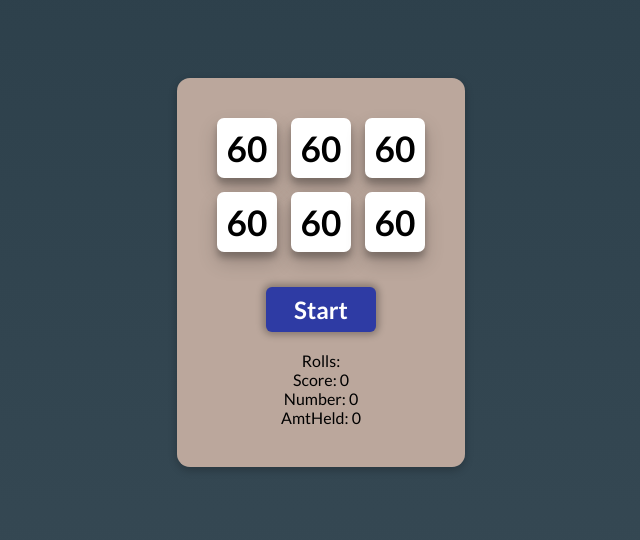
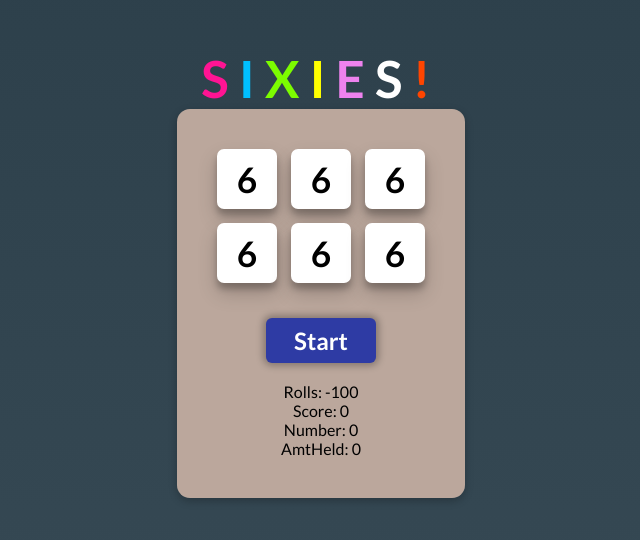
Before and after one commit to Dudeldups/sixies, a React (Vite) app: page / in a window 1280 px wide. Shown: the part 128-668 px from the top of the page, without its empty margins (319-959 px from the left). Built offline with nearby package versions, Linux system fonts and the light colour scheme.

Commit message:
Base game and title done

```diff
--- a/Components/Die.jsx
+++ b/Components/Die.jsx
@@ -1,8 +1,8 @@
 export default function Die(props) {
   const getBackgroundColor = () => {
-    const values = [20, 30, 40, 50, 60, 70, 80, 90, 100, 110, 120];
+    const values = [20, 35, 50, 65, 80, 95, 110];
     const index = Math.max(props.remainingRounds, 0);
-    const h = values[index] || 130;
+    const h = values[index] || 125;
 
     return props.isHeld ? `hsl(${h}, 100%, 40%)` : "white";
   };
@@ -12,8 +12,6 @@ export default function Die(props) {
   return (
     <div className="die" style={{ backgroundColor }} onClick={props.clickDie}>
       <p>{props.value}</p>
-      <br />
-      <p>{props.remainingRounds}</p>
     </div>
   );
 }
--- a/src/App.jsx
+++ b/src/App.jsx
@@ -4,25 +4,16 @@ import Die from "../Components/Die.jsx";
 export default function App() {
   const [sixies, setSixies] = useState(false);
   const [score, setScore] = useState(0);
-  const [rolls, setRolls] = useState(null);
+  const [rolls, setRolls] = useState(-100);
   const [dice, setDice] = useState(createAllDice());
   const amtHeld = dice.filter((d) => d.isHeld).length;
   const number = dice.find((d) => d.isHeld)?.value || 0;
 
   useEffect(() => {
-    if (rolls <= 0) {
-      setDice((prevDice) =>
-        prevDice.map((d) => ({ ...d, remainingRounds: 0 }))
-      );
-    }
-  }, [rolls]);
-
-  useEffect(() => {
-    console.log("Amount held: " + amtHeld);
     if (amtHeld === 6 && !sixies) {
       setSixies(true);
       setScore((prev) => prev + 1);
-      setRolls((prev) => prev + number);
+      setRolls((prev) => prev + 1 + number);
       setDice((prevDice) =>
         prevDice.map((d) => ({ ...d, remainingRounds: 20 }))
       );
@@ -48,11 +39,15 @@ export default function App() {
   }
 
   function clickDie(die) {
-    if (sixies || rolls === null || (number && die.value !== number)) {
+    if (
+      sixies ||
+      rolls < 0 ||
+      (number && die.value !== number) ||
+      (rolls === 0 && die.isHeld)
+    ) {
       return;
     }
-    const heldChange = die.isHeld ? -1 : 1;
-    setRolls((prev) => prev + heldChange);
+    setRolls((prev) => prev + (die.isHeld ? -1 : 1));
     setDice((prevDice) =>
       prevDice.map((cur) =>
         cur.id === die.id
@@ -63,7 +58,7 @@ export default function App() {
           : cur.value === number && cur.isHeld
           ? {
               ...cur,
-              remainingRounds: cur.remainingRounds + (die.isHeld ? -1 : 6),
+              remainingRounds: cur.remainingRounds + (die.isHeld ? -6 : 6),
             }
           : cur
       )
@@ -84,11 +79,14 @@ export default function App() {
           if (cur.remainingRounds < 1 || !cur.isHeld) {
             return createDie(cur.id);
           } else {
-            return { ...cur, remainingRounds: cur.remainingRounds - 1 };
+            return {
+              ...cur,
+              remainingRounds: cur.remainingRounds - 1,
+            };
           }
         })
       );
-      setRolls((prev) => (prev === null ? 6 : prev - 1));
+      setRolls((prev) => prev - 1);
     }
   }
 
@@ -105,7 +103,7 @@ export default function App() {
   });
 
   const buttonText = () => {
-    if (rolls === null) {
+    if (rolls === -100) {
       return "Start";
     } else if (rolls <= 0) {
       return "Restart";
@@ -117,6 +115,18 @@ export default function App() {
   };
 
   return (
+    <>
+      <div className="title">
+        <h1>
+          <span className="pink">S</span>
+          <span className="blue">I</span>
+          <span className="green">X</span>
+          <span className="yellow">I</span>
+          <span className="violet">E</span>
+          <span className="white">S</span>
+          <span className="orange">!</span>
+        </h1>
+      </div>
       <div className="container">
         <div className="dice-grid">{diceElements}</div>
         <button className="game-button" onClick={rollDice}>
@@ -128,5 +138,6 @@ export default function App() {
         <p>Number: {number}</p>
         <p>AmtHeld: {amtHeld}</p>
       </div>
+    </>
   );
 }
--- a/src/index.css
+++ b/src/index.css
@@ -14,6 +14,12 @@ body {
   flex-direction: column;
   justify-content: center;
   align-items: center;
+}
+
+.title {
+  font-size: 1.6rem;
+  text-align: center;
+  letter-spacing: 10px;
 }
 
 .container {
@@ -68,3 +74,31 @@ body {
     0px 0px 7px 3px rgba(0, 0, 0, 0.28);
   font-size: 1.45rem;
 }
+
+.white {
+  color: white;
+}
+
+.yellow {
+  color: yellow;
+}
+
+.violet {
+  color: violet;
+}
+
+.blue {
+  color: deepskyblue;
+}
+
+.pink {
+  color: deeppink;
+}
+
+.green {
+  color: lawngreen;
+}
+
+.orange {
+  color: orangered;
+}
```
Lines whose indentation alone changed are shown as unchanged.
